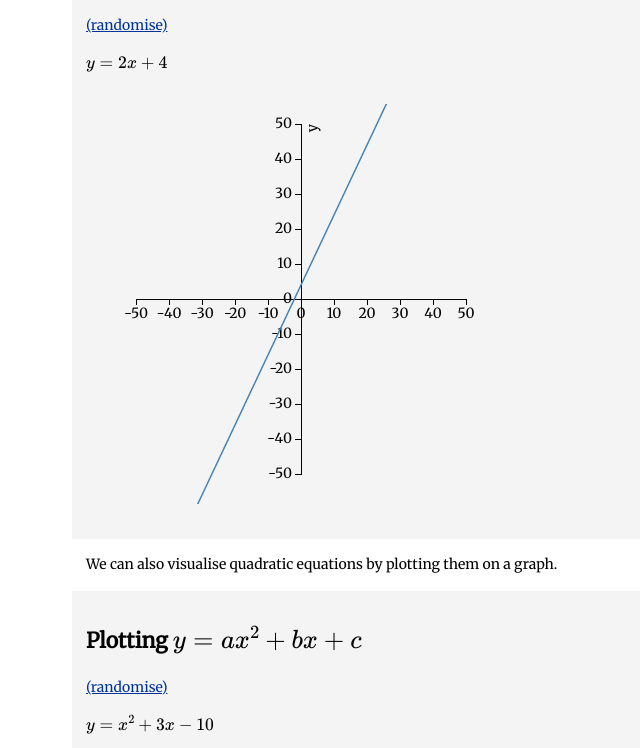
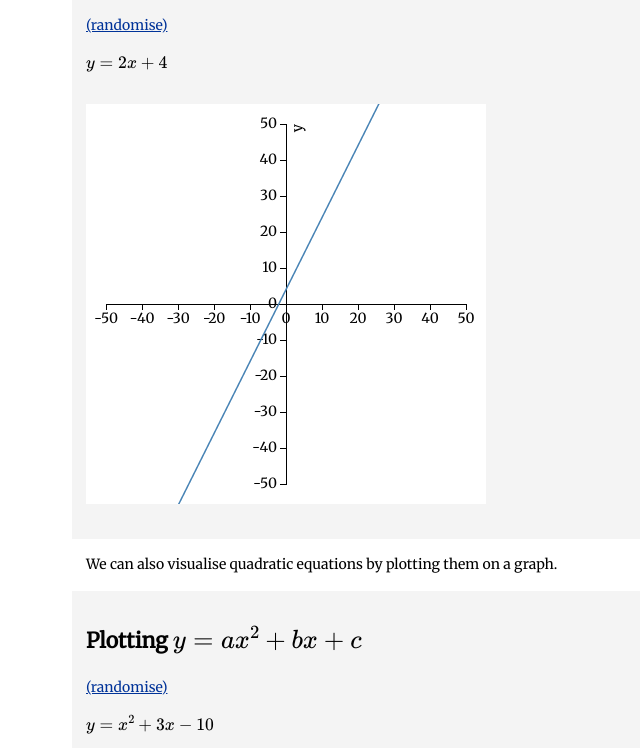
Before and after one commit to mwilliamson/quadratics, a plain HTML site: page index.html in a window 1280 px wide. Shown: the part 836-1584 px from the top of the page, without its empty margins (254-894 px from the left). Drawn offline with nearby package versions, Linux system fonts and the light colour scheme; some packages are replaced by stand-ins of ours.

Commit message:
Tweak layout and include negative coefficients

```diff
--- a/main.js
+++ b/main.js
@@ -10,7 +10,13 @@
         }
     };
 
-    var coefficientSelection = [0, 0.1, 0.2, 0.3, 0.4, 0.5, 0.6, 0.7, 0.8, 0.9, 1, 2, 3, 4, 5, 6, 7, 8, 9, 10];
+    var coefficientSelection = [
+        -10, -9, -8, -7, -6, -5, -4, -3, -2, -1,
+        -0.9, -0.8, -0.7, -0.6, -0.5, -0.4, -0.3, -0.2, -0.1,
+        0,
+        0.1, 0.2, 0.3, 0.4, 0.5, 0.6, 0.7, 0.8, 0.9,
+        1, 2, 3, 4, 5, 6, 7, 8, 9, 10
+    ];
 
     var interactiveElements = document.getElementsByClassName("interactive");
     for (var i = 0; i < interactiveElements.length; i++) {
@@ -123,7 +129,7 @@
     function plotLineGraph(containerElement, data) {
         removeNode(containerElement.querySelector("svg"));
 
-        var margin = {top: 20, right: 20, bottom: 30, left: 50},
+        var margin = {top: 20, right: 20, bottom: 20, left: 20},
             width = 400 - margin.left - margin.right,
             height = 400 - margin.top - margin.bottom;
 
--- a/style.css
+++ b/style.css
@@ -49,3 +49,7 @@ table.steps th, table.steps td {
     padding: 1em;
     margin: 0 -1em;
 }
+
+.graph svg {
+    background-color: #fff;
+}
```
